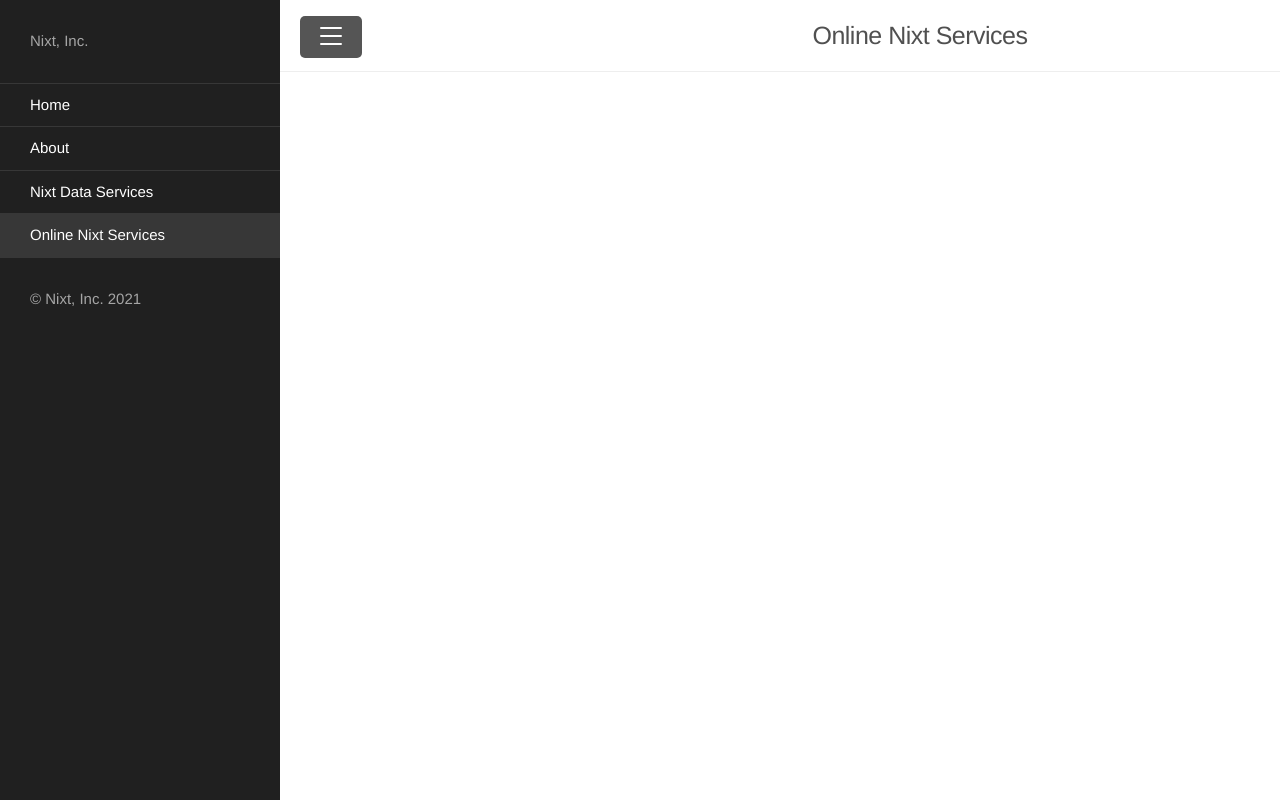
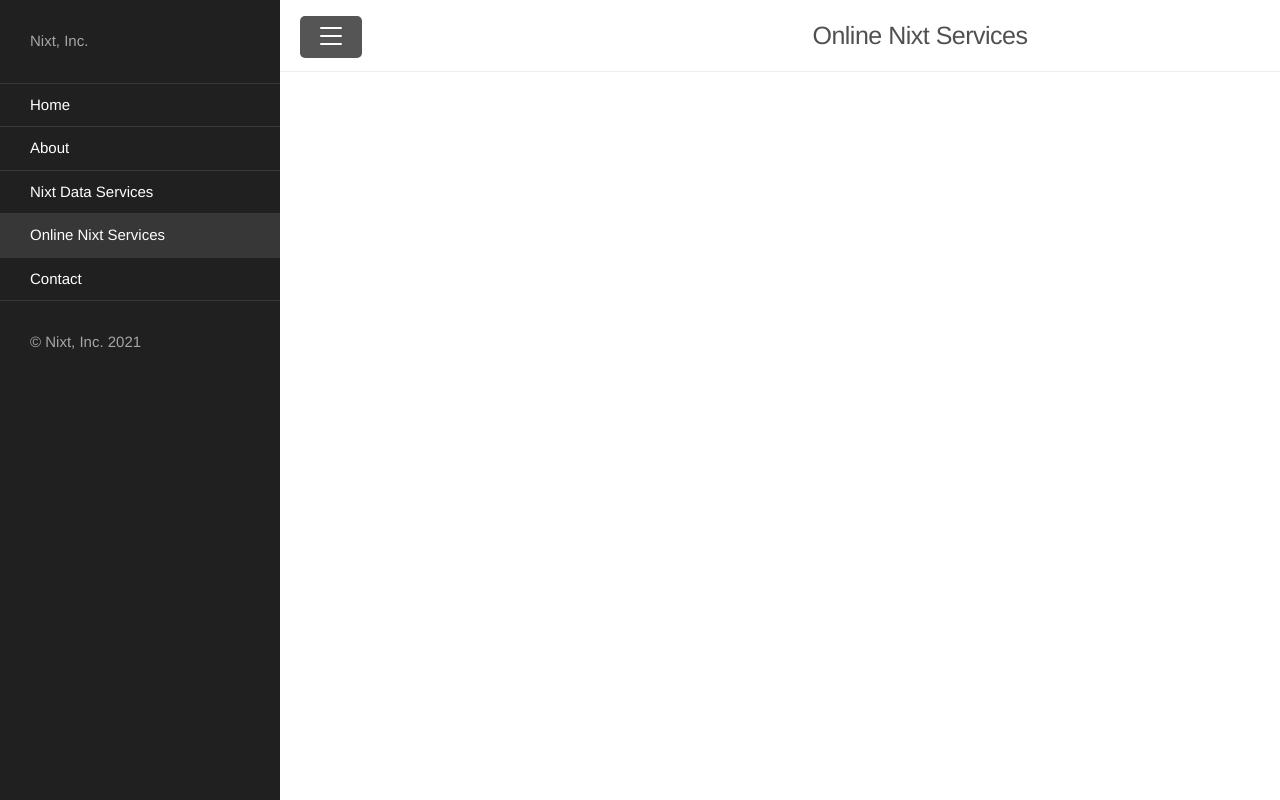
Before and after one commit to NoahTi/nixt, a plain HTML site: page ons/index.html in a window 1280 px wide. Both pictures are taken after a click on the label 51 px from the left and 37 px from the top of the page. Drawn offline with Linux system fonts and the light colour scheme.

Commit message:
Update index.html

```diff
--- a/ons/index.html
+++ b/ons/index.html
@@ -38,6 +38,7 @@ Nixt | Online Services
           <a class="sidebar-nav-item" href="https://noahti.github.io/nixt/about">About</a>
     <a class="sidebar-nav-item" href="https://noahti.github.io/nixt/nds">Nixt Data Services</a>
         <a class="sidebar-nav-item active" href="https://noahti.github.io/nixt/ons">Online Nixt Services</a>
+                                        <a class="sidebar-nav-item" href="https://noahti.github.io/nixt/contact">Contact</a>
   </nav>
 
   <div class="sidebar-item">
```
